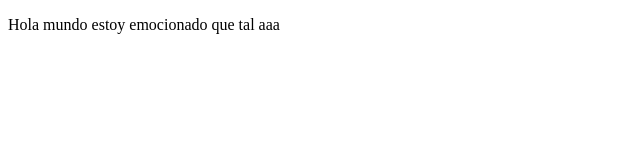
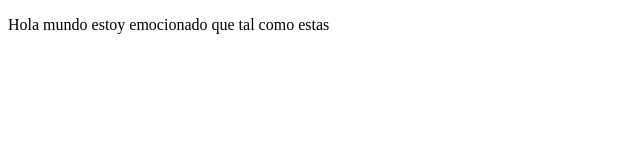
Before and after one commit to oscardokis/proyectodemocursoprework, a plain HTML site: page index.html in a window 1280 px wide. Shown: the full height of the page, 0-640 px from the left. Drawn offline with Linux system fonts and the light colour scheme.

Commit message:
cambios que agragasmos al sitio

```diff
--- a/index.html
+++ b/index.html
@@ -10,7 +10,7 @@
 </head>
 <body>
     <p>
-        Hola mundo estoy emocionado que tal aaa
+        Hola mundo estoy emocionado que tal como estas
     </p>
 </body>
 </html>
```
